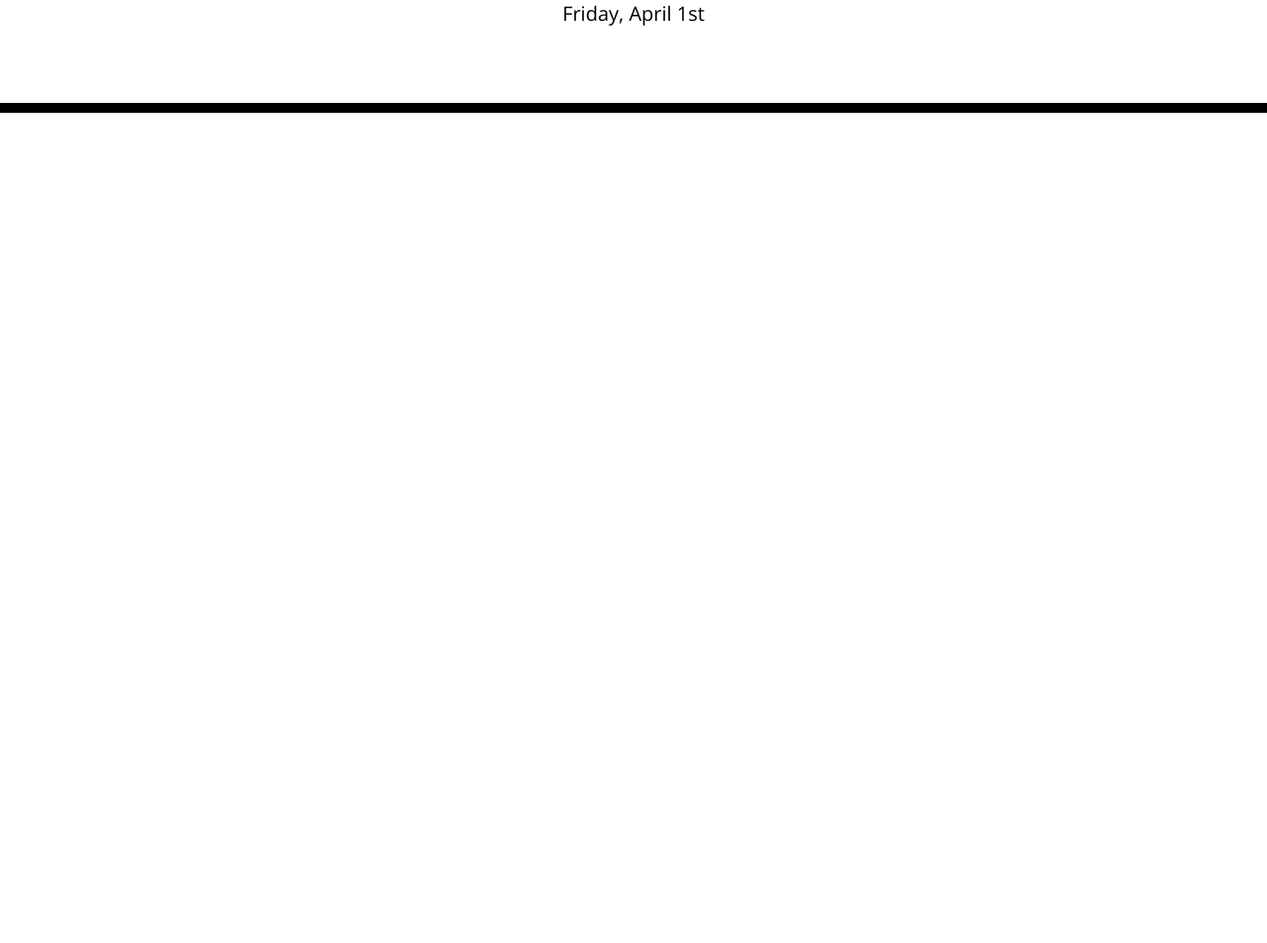
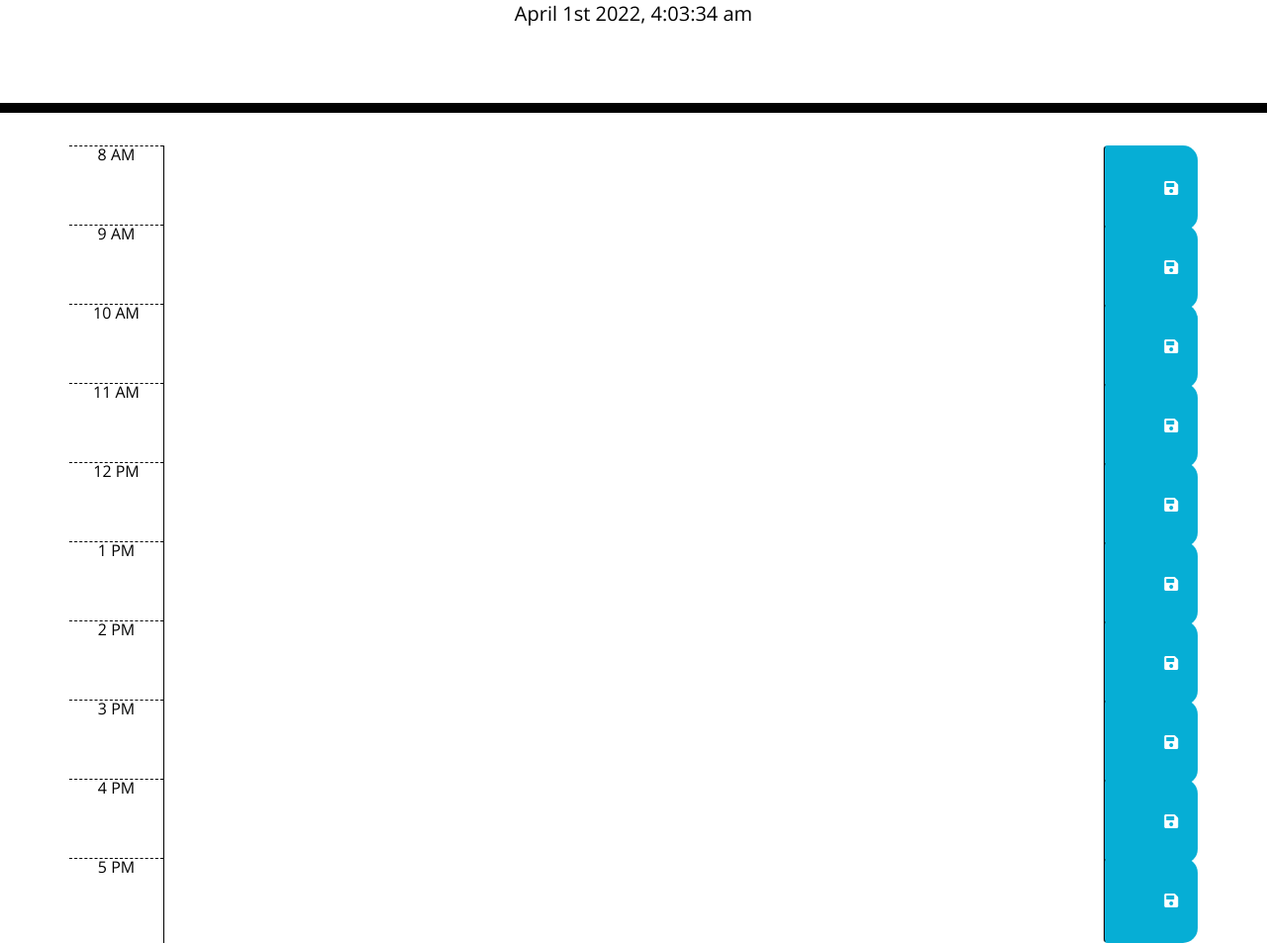
Before and after one commit to woodb58/work-day, a plain HTML site: page index.html in a window 1280 px wide. Shown: the part 190-1143 px from the top of the page at 99% size. Before the commit the page ends 800 px from the top, so only its background shows below. Drawn offline with nearby package versions, Linux system fonts and the light colour scheme.

Commit message:
HTML time blocks added

```diff
--- a/assets/script.js
+++ b/assets/script.js
@@ -1,9 +1,6 @@
-// var rightNow = moment().format("dddd, MMMM Do");
-
-// var Time = function () {
-//   $("#currentDay").append(rightNow);
-// };
-// Time();
-
-var currentDay = moment().format("dddd, MMMM Do");
-$("#currentDay").text(currentDay);
+var updateTime = function () {
+  document.getElementById("currentDay").innerHTML = moment().format(
+    "MMMM Do YYYY, h:mm:ss a"
+  );
+};
+setInterval(updateTime, 1000);
--- a/index.html
+++ b/index.html
@@ -29,7 +29,85 @@
       <p id="currentDay" class="lead"></p>
     </header>
     <div class="container">
-      <!-- Timeblocks go here -->
+      <div id="hour8" class="row time-block">
+        <div class="col-md-1 hour">8 AM</div>
+        <textarea class="col-md-10 description"> </textarea>
+        <button class="btn saveBtn col-md-1">
+          <i class="fas fa-save"></i>
+        </button>
+      </div>
+
+      <div id="hour9" class="row time-block">
+        <div class="col-md-1 hour">9 AM</div>
+        <textarea class="col-md-10 description"> </textarea>
+        <button class="btn saveBtn col-md-1">
+          <i class="fas fa-save"></i>
+        </button>
+      </div>
+
+      <div id="hour10" class="row time-block">
+        <div class="col-md-1 hour">10 AM</div>
+        <textarea class="col-md-10 description"> </textarea>
+        <button class="btn saveBtn col-md-1">
+          <i class="fas fa-save"></i>
+        </button>
+      </div>
+
+      <div id="hour10=1" class="row time-block">
+        <div class="col-md-1 hour">11 AM</div>
+        <textarea class="col-md-10 description"> </textarea>
+        <button class="btn saveBtn col-md-1">
+          <i class="fas fa-save"></i>
+        </button>
+      </div>
+
+      <div id="hour12" class="row time-block">
+        <div class="col-md-1 hour">12 PM</div>
+        <textarea class="col-md-10 description"> </textarea>
+        <button class="btn saveBtn col-md-1">
+          <i class="fas fa-save"></i>
+        </button>
+      </div>
+
+      <div id="hour13" class="row time-block">
+        <div class="col-md-1 hour">1 PM</div>
+        <textarea class="col-md-10 description"> </textarea>
+        <button class="btn saveBtn col-md-1">
+          <i class="fas fa-save"></i>
+        </button>
+      </div>
+
+      <div id="hour14" class="row time-block">
+        <div class="col-md-1 hour">2 PM</div>
+        <textarea class="col-md-10 description"> </textarea>
+        <button class="btn saveBtn col-md-1">
+          <i class="fas fa-save"></i>
+        </button>
+      </div>
+
+      <div id="hour15" class="row time-block">
+        <div class="col-md-1 hour">3 PM</div>
+        <textarea class="col-md-10 description"> </textarea>
+        <button class="btn saveBtn col-md-1">
+          <i class="fas fa-save"></i>
+        </button>
+      </div>
+
+      <div id="hour16" class="row time-block">
+        <div class="col-md-1 hour">4 PM</div>
+        <textarea class="col-md-10 description"> </textarea>
+        <button class="btn saveBtn col-md-1">
+          <i class="fas fa-save"></i>
+        </button>
+      </div>
+
+      <div id="hour17" class="row time-block">
+        <div class="col-md-1 hour">5 PM</div>
+        <textarea class="col-md-10 description"> </textarea>
+        <button class="btn saveBtn col-md-1">
+          <i class="fas fa-save"></i>
+        </button>
+      </div>
     </div>
 
     <script src="https://code.jquery.com/jquery-3.4.1.min.js"></script>
```
